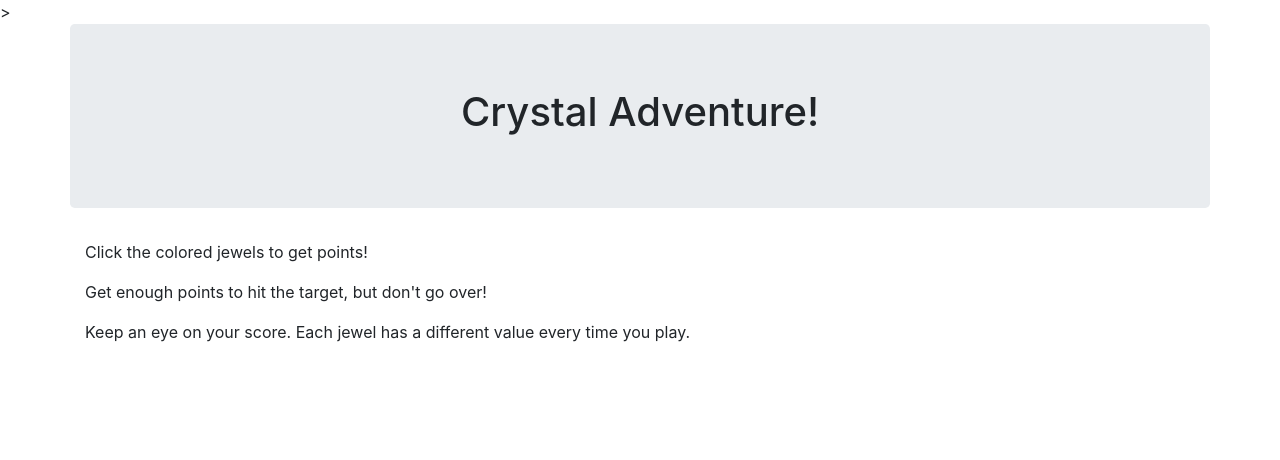
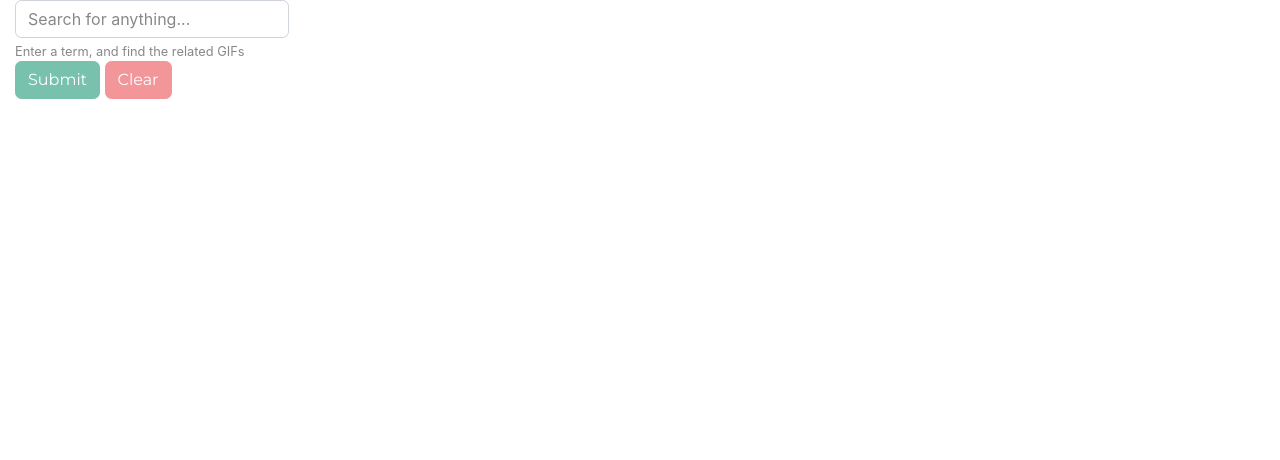
Before and after one commit to jsamuel-waters/jsamuel-waters.github.io, a plain HTML site: page index.html in a window 1280 px wide. Drawn offline with nearby package versions, Linux system fonts and the light colour scheme; files that its build step writes are made by us from their sources.

Commit message:
fixed index.html for github.io

```diff
--- a/index.html
+++ b/index.html
@@ -4,41 +4,34 @@
         <meta charset="UTF-8">
         <meta name="viewport" content="width=device-width, initial-scale=1.0">
         <meta http-equiv="X-UA-Compatible" content="ie=edge">
-    <link rel="stylesheet" href="assets/css/reset.css">
-    <link rel="stylesheet" href="assets/css/bootstrap.css">>
-    <link rel="stylesheet" href="https://use.fontawesome.com/releases/v5.0.13/css/all.css" integrity="sha384-DNOHZ68U8hZfKXOrtjWvjxusGo9WQnrNx2sqG0tfsghAvtVlRW3tvkXWZh58N9jp" crossorigin="anonymous">
-    <link rel="stylesheet" href="assets/css/style.css">
-    <title>Welcome to Crystal Adventure!</title>
+        <title>Document</title>
+        <!-- <script src=“https://code.jquery.com/jquery-3.2.1.js”></script> -->
+        <script src="hw-06-giphy/assets/js/jquery-3.3.1.min.js"></script>
+        <script src="hw-06-giphy/assets/js/main.js"></script>
+
+    <link rel="stylesheet" href="hw-06-giphy/assets/css/bootswatch-minty.css">
 </head>
 <body>
-    <script src="https://ajax.googleapis.com/ajax/libs/jquery/3.3.1/jquery.min.js"></script>
-
-    <script src="assets/javascript/game.js"></script>
 
 
-    <div class="container mx-auto "> <!--//.container-->
-        <div class="row">
-            <div class="jumbotron col-md-12 text-center"><h1>Crystal Adventure!</h1></div>
+    <div class="container-fluid">
+
+        <div id="added-buttons"></div>
+
+        <div class="row clear-fix">
+            <form>
+                <div class="form col-md-12">
+                    <input type="input" class="form-control" id="search-bar" aria-describedby="search-text" placeholder="Search for anything...">
+                    <small id="search-text" class="form-text text-muted">Enter a term, and find the related GIFs</small>
+
+                    <button type="submit" class="btn btn-primary" id="submit-button">Submit</button>
+                    <button type="button" class="btn btn-secondary" id="clear-button">Clear</button>
                 </div>
-        <div class="row">
-            <div class="col-md-12" id="inst">
-                <p>Click the colored jewels to get points!</p>
-                <p>Get enough points to hit the target, but don't go over!</p>
-                <p>Keep an eye on your score. Each jewel has a different value every time you play.</p>
+            </form>
+
+            <div id="display-gifs"></div>
         </div>
     </div>
 
-        <div class="row">
-            <div id="game" class="justify-content-s-center my-5"></div>
-        </div>
-
-        <div class="row">
-            <div class="col-md-12">
-                <div id="score"></div>
-                <div id="end"></div>
-            </div>
-        </div>
-
-    </div> <!--//.container-->
 </body>
 </html>
```
Lines whose indentation alone changed are shown as unchanged.
